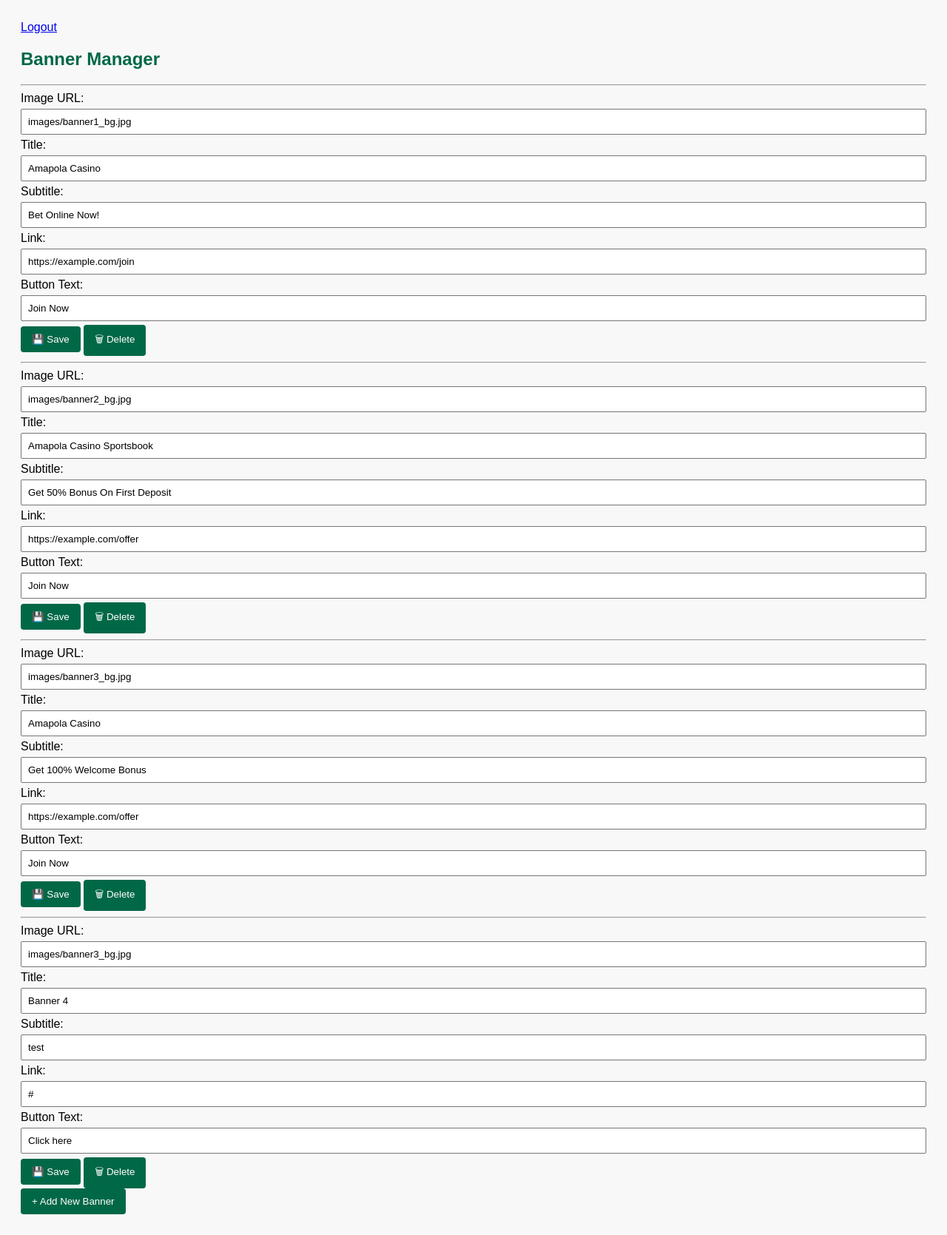
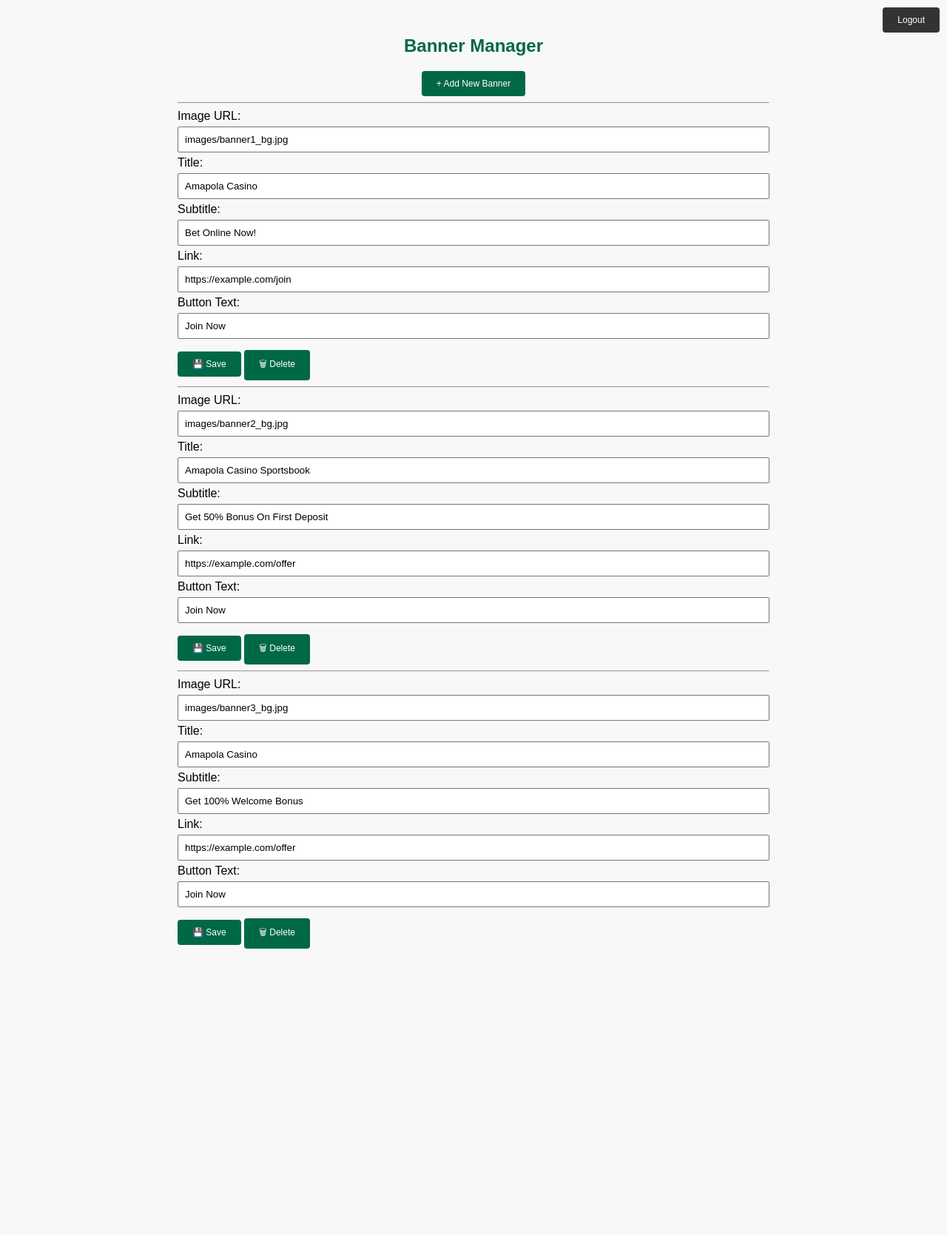
Before and after one commit to blkluv/AmapolaCasino, a PHP site: page /banner_admin.php in a window 1280 px wide. Shown: the whole page at 74% size. After the commit the page ends 1282 px from the top, so only its background shows below. Run offline with PHP 8.4, Linux system fonts and the light colour scheme; the visitor is signed in with stand-in values (Sample User, id 1); some libraries are stand-ins or nearby versions.

Commit message:
banner manager style updates

```diff
--- a/banner_admin.php
+++ b/banner_admin.php
@@ -14,21 +14,26 @@ if (!isset($_SESSION['logged_in']) || $_SESSION['logged_in'] !== true) {
   <title>Banner Manager</title>
   <style>
     body { font-family: Arial; padding: 20px; background: #f8f8f8; }
-    h2 { color: #006847; }
+    h2 { color: #006847; text-align: center;}
+    a {text-decoration: none;}
     form, li { background: #fff; padding: 15px; border-radius: 8px; box-shadow: 0 0 5px rgba(0,0,0,0.1); margin-bottom: 10px; }
     input { margin: 5px 0; padding: 8px; width: 100%; box-sizing: border-box; }
-    button { background: #006847; color: #fff; padding: 10px 15px; border: none; border-radius: 4px; cursor: pointer; }
+    button { background: #006847; color: #fff; border: none; border-radius: 4px; cursor: pointer; margin-top: 10px; font-size: 0.75em; padding: 10px 20px;}
     button:hover { background: #004d34; }
-    li button { background: #ccc; margin-left: 10px; }
+    li button { background: #ccc; margin-left: 10px;}
+    .btn {position: absolute; top: 10px; right: 10px; color: white; background: #333; padding: 10px 20px; border-radius: 4px; font-size: 0.75em}
+    .btn:hover {background-color: #000;}
+    #bannersContainer {max-width: 800px; margin: 0 auto;}
+    #addBanner {display: block; margin: 0 auto;}
   </style>
   <script src="https://cdnjs.cloudflare.com/ajax/libs/crypto-js/4.1.1/crypto-js.min.js"></script>
 </head>
 <body onload="promptPassword()">
-<a href="logout.php">Logout</a>
 
 <h2>Banner Manager</h2>
+<button id="addBanner">+ Add New Banner</button>
 <div id="bannersContainer"></div>
-<button id="addBanner">+ Add New Banner</button>
+<a href="logout.php" class="btn">Logout</a>
 <script>
   document.addEventListener("DOMContentLoaded", () => {
     const container = document.getElementById("bannersContainer");
--- a/banners.json
+++ b/banners.json
@@ -1 +1 @@
-[{"image":"images/banner1_bg.jpg","title":"Amapola Casino","subtitle":"Bet Online Now!","link":"https://example.com/join","button_text":"Join Now"},{"image":"images/banner2_bg.jpg","title":"Amapola Casino Sportsbook","subtitle":"Get 50% Bonus On First Deposit","link":"https://example.com/offer","button_text":"Join Now"},{"image":"images/banner3_bg.jpg","title":"Amapola Casino","subtitle":"Get 100% Welcome Bonus","link":"https://example.com/offer","button_text":"Join Now"},{"image":"images/banner3_bg.jpg","title":"Banner 4","subtitle":"test","link":"#","button_text":"Click here"}]
+[{"image":"images/banner1_bg.jpg","title":"Amapola Casino","subtitle":"Bet Online Now!","link":"https://example.com/join","button_text":"Join Now"},{"image":"images/banner2_bg.jpg","title":"Amapola Casino Sportsbook","subtitle":"Get 50% Bonus On First Deposit","link":"https://example.com/offer","button_text":"Join Now"},{"image":"images/banner3_bg.jpg","title":"Amapola Casino","subtitle":"Get 100% Welcome Bonus","link":"https://example.com/offer","button_text":"Join Now"}]
```
